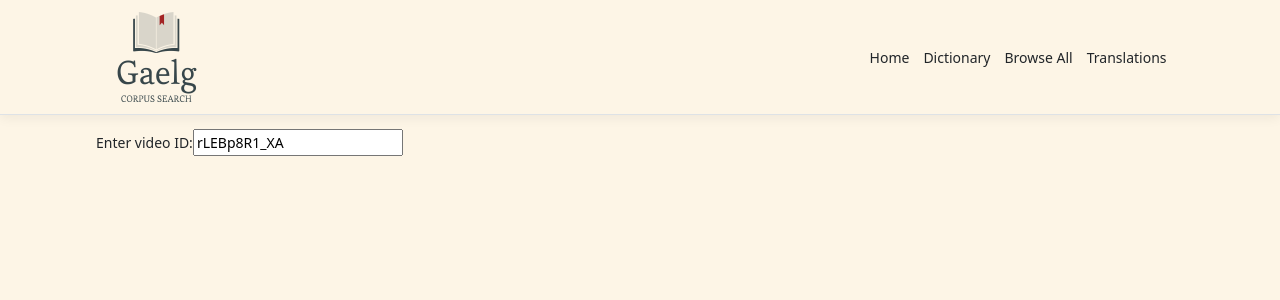
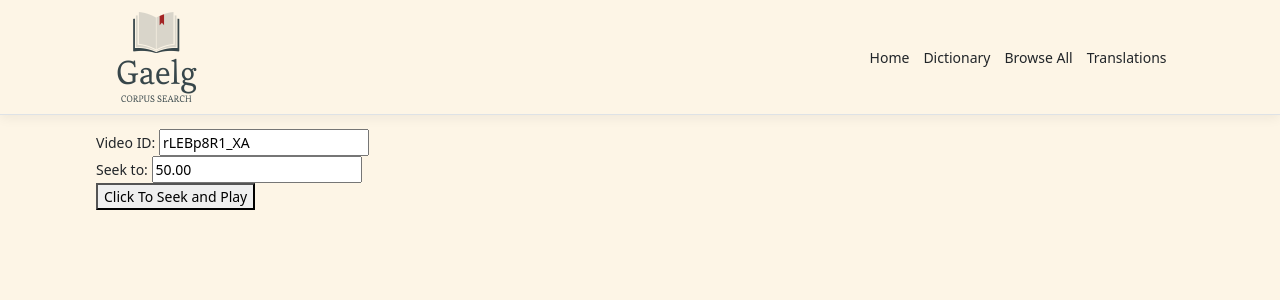
Before and after one commit to david-allison/manx-corpus-search, a React (Create React App) app in the folder CorpusSearch/ClientApp/: page /tools/youtube in a window 1280 px wide. Shown: the top 300 px of the page. Built offline with nearby package versions, Linux system fonts and the light colour scheme.

Commit message:
Add seek functionality for YouTube

```diff
--- a/CorpusSearch/ClientApp/src/routes/BitPlayer.tsx
+++ b/CorpusSearch/ClientApp/src/routes/BitPlayer.tsx
@@ -3,31 +3,59 @@
 since this is kind of a no-frills YouTube player*/
 
 import "./DocumentView.css"
-import React, {useState} from "react"
-import YouTube, {YouTubeProps} from "react-youtube"
+import React, {useRef, useState} from "react"
+import YouTube, {YouTubePlayer, YouTubeProps} from "react-youtube"
 
 function Video({vId="rLEBp8R1_XA"}) {
+    const r_player = useRef<YouTubePlayer>(null)
+    const [dur  , setDur  ] = useState(0)
     const [ptime, setPtime] = useState(-1)
+    const [time0, setTime0] = useState(-1)
+    const [ktime, setKtime] = useState(-1)
+
     const [video, setVideoId] = useState(vId)
+    const [stime, setStime  ] = useState("50.00")
 
+/* eslint-disable @typescript-eslint/no-unsafe-argument,@typescript-eslint/no-unsafe-call,@typescript-eslint/no-unsafe-member-access,@typescript-eslint/no-unsafe-assignment */
+    const onPlay: YouTubeProps["onPlay"] = (event) => {
+        setTime0(event.target.getCurrentTime())
+        setPtime(-1)
+    }
     const onPause : YouTubeProps["onPause"] = (event) => {
-        /* eslint-disable @typescript-eslint/no-unsafe-argument,@typescript-eslint/no-unsafe-assignment,@typescript-eslint/no-unsafe-member-access,@typescript-eslint/no-unsafe-call */
         const player = event.target
         setPtime(player.getCurrentTime())
-        /* eslint-enable @typescript-eslint/no-unsafe-argument,@typescript-eslint/no-unsafe-assignment,@typescript-eslint/no-unsafe-member-access,@typescript-eslint/no-unsafe-call */
+        //console.log("player is", player, "current time is", player.getCurrentTime())
     }
-
+    const onReady: YouTubeProps["onReady"] = (event) => {
+        //set the ref for player so visible for other events that don't pass it as target
+        r_player.current = event.target
+        const the_player = r_player.current
+        setDur(the_player.getDuration())
+    }
+    const onSChange = (e: React.ChangeEvent<HTMLInputElement>) => {
+        setStime(e.target.value)
+    }
     const onChange = (e: React.ChangeEvent<HTMLInputElement>) => {
         setVideoId(e.target.value)
     }
-
+    const restart = () => {
+        r_player.current.seekTo(parseFloat(stime))
+        r_player.current.playVideo()
+    }
+    const onClick = (/*e :MouseEvent<HTMLButtonElement>*/) => {
+        setKtime(r_player.current.getCurrentTime())
+        restart()
+    }
+    /* eslint-enable */
     return <>
-        <div>
-            <YouTube videoId={video} onPause={onPause}/>
-        </div>
-        {ptime >= 0 && <div>Paused at: {ptime.toFixed(2)}</div>}
-        Enter video ID:
-        <input type="search" id="corpus-bit-player" style = {{flexGrow: 1}}  value = {video} onChange={onChange}/>
+        <div><YouTube videoId={video} onReady={onReady} onPlay = {onPlay} onPause={onPause}/></div>
+        <div> Video ID: <input type={"text"} value={video} onChange={onChange}/></div>
+        <div> Seek to: <input type={"number"} step={"0.01"} value={stime} onChange={onSChange}/></div>
+        <button onClick={onClick}>Click To Seek and Play</button>
+        {dur > 0 ? <div>Duration: {dur}</div> : ""}
+        {ktime >= 0 && <div>Seek  from: {ktime.toFixed(2)}</div>}
+        {time0 >= 0 && <div>Started at: {time0.toFixed(2)}</div>}
+        {ptime >= 0 && <div> Paused at: {ptime.toFixed(2)}</div>}
     </>
 
 }
```
